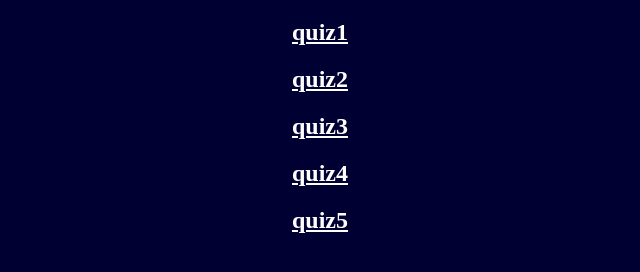
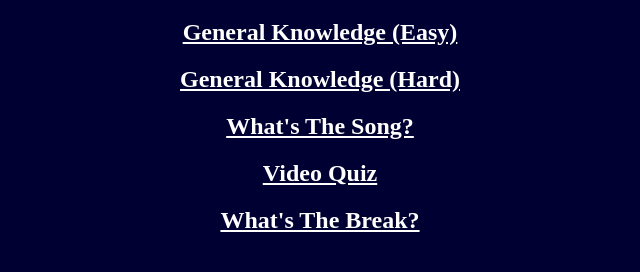
Before and after one commit to ji2001/webtechLABS.io, a plain HTML site: page home/scores.html in a window 1280 px wide. Shown: the part 160-432 px from the top of the page, without its empty margins (320-960 px from the left). Drawn offline with Linux system fonts and the light colour scheme.

Commit message:
Added quiz titles to score page

```diff
--- a/home/scores.html
+++ b/home/scores.html
@@ -10,19 +10,19 @@
     </div>
     <h1>Scores</h1>
 
-    <h2>quiz1</h2>
+    <h2>General Knowledge (Easy)</h2>
     <ul id="Quiz1ScoresList"></ul>
 
-    <h2>quiz2</h2>
+    <h2>General Knowledge (Hard)</h2>
     <ul id="Quiz2ScoresList"></ul>
 
-    <h2>quiz3</h2>
+    <h2>What's The Song?</h2>
     <ul id="Quiz3ScoresList"></ul>
 
-    <h2>quiz4</h2>
+    <h2>Video Quiz</h2>
     <ul id="Quiz4ScoresList"></ul>
 
-    <h2>quiz5</h2>
+    <h2>What's The Break?</h2>
     <ul id="Quiz5ScoresList"></ul>
 
     <script src="scores.js"></script>
```
